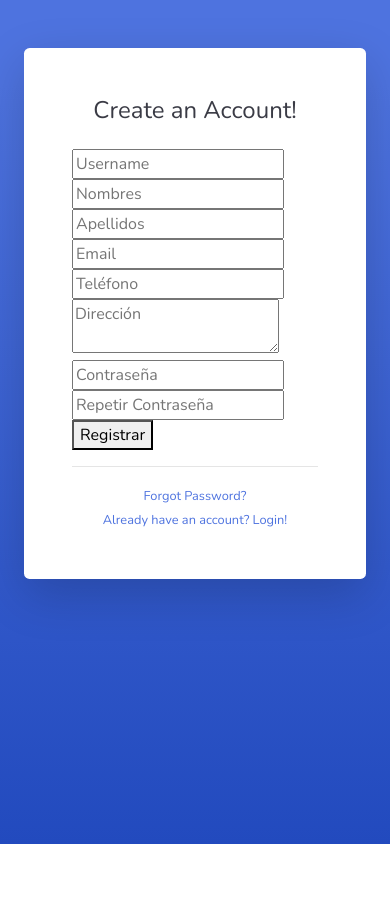
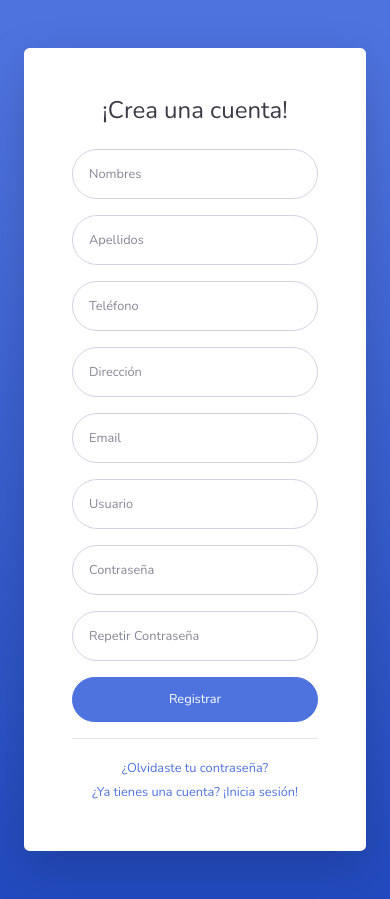
Before and after one commit to CristianRR21/trabajoFinalCHD_RC, a Django app: page /registro in a window 390 px wide. Before the commit the page ends 844 px from the top, so only its background shows below. Run offline with Django 5.2, Linux system fonts and the light colour scheme; some libraries are stand-ins or nearby versions.

Commit message:
Diseño en Login y Registro

```diff
--- a/Aplicaciones/gestionArriendo/templates/habitaciones/misPublicaciones.html
+++ b/Aplicaciones/gestionArriendo/templates/habitaciones/misPublicaciones.html
@@ -65,7 +65,8 @@
                             }
                         });
                     }
-                </script>
+          </script>
+
         </div>
 
       </div>
--- a/Aplicaciones/gestionArriendo/templates/login/registrarUsuario.html
+++ b/Aplicaciones/gestionArriendo/templates/login/registrarUsuario.html
@@ -28,40 +28,85 @@
 
     <div class="container">
 
+        <!-- Outer Row -->
+        <div class="row justify-content-center">
+
+            <div class="col-xl-10 col-lg-12 col-md-9">
+
                 <div class="card o-hidden border-0 shadow-lg my-5">
                     <div class="card-body p-0">
                         <!-- Nested Row within Card Body -->
                         <div class="row">
-                    <div class="col-lg-5 d-none d-lg-block bg-register-image"></div>
-                    <div class="col-lg-7">
+                            <!-- Imagen izquierda -->
+                             <div class="col-lg-6 d-none d-lg-block bg-login-image">
+                                  <img src="{% static 'plantilla/administrador/img/logo.jpg' %}" alt="Logo RoomSpace"
+                                    style="width: 90%; height: 80%; object-fit: contain; display: block; margin: 0 auto 10px;">
+                                <h1 style="font-weight: 700; font-size: 2.4rem; color: #4e73df; margin: 0; text-align:center">RoomSpace</h1>
+                            </div>
+
+                            <!-- Formulario a la derecha -->
+                            <div class="col-lg-6">
                                 <div class="p-5">
-                            <div class="text-center">
-                                <h1 class="h4 text-gray-900 mb-4">Create an Account!</h1>
+                                    <div class="text-center mb-4">
+                                        <h1 class="h4 text-gray-900">¡Crea una cuenta!</h1>
                                     </div>
 
                                     <form class="user" action="/registrarUsuario" method="post">
                                         {% csrf_token %}
-                                <input type="text" name="username" placeholder="Username" required>
-                                <input type="text" name="first_name" placeholder="Nombres" required>
-                                <input type="text" name="last_name" placeholder="Apellidos" required>
-                                <input type="email" name="email" placeholder="Email" required>
-                                <input type="text" name="telefono" placeholder="Teléfono" required>
-                                <textarea name="direccion" placeholder="Dirección" required></textarea>
-                                <input type="password" name="password" placeholder="Contraseña" required>
-                                <input type="password" name="password2" placeholder="Repetir Contraseña" required>
-                                <button type="submit">Registrar</button>
-                            </form>
+
+                                        <div class="form-row">
+
+                                            <div class="form-group col-md-6">
+                                                <input type="text" name="first_name" class="form-control form-control-user" placeholder="Nombres" required>
+                                            </div>
+                                            <div class="form-group col-md-6">
+                                                <input type="text" name="last_name" class="form-control form-control-user" placeholder="Apellidos" required>
+                                            </div>
+                                        </div>
+
+                                        <div class="form-row">
+                                            <div class="form-group col-md-6">
+                                                <input type="text" name="telefono" class="form-control form-control-user" placeholder="Teléfono" required>
+                                            </div>
+                                            <div class="form-group col-md-6">
+                                                <input type="text" name="direccion" class="form-control form-control-user" placeholder="Dirección" rows="1" required>
+                                            </div>
+                                        </div>
+
+                                        <div class="form-row">
+
+                                            <div class="form-group col-md-6">
+                                                <input type="email" name="email" class="form-control form-control-user" placeholder="Email" required>
+                                            </div>
+                                            <div class="form-group col-md-6">
+                                                <input type="text" name="username" class="form-control form-control-user" placeholder="Usuario" required>
+                                            </div>
+                                        </div>
 
 
 
+                                        <div class="form-row">
+                                            <div class="form-group col-md-6">
+                                                <input type="password" name="password" class="form-control form-control-user" placeholder="Contraseña" required>
+                                            </div>
+                                            <div class="form-group col-md-6">
+                                                <input type="password" name="password2" class="form-control form-control-user" placeholder="Repetir Contraseña" required>
+                                            </div>
+                                        </div>
+
+                                        <button type="submit" class="btn btn-primary btn-user btn-block">
+                                            Registrar
+                                        </button>
+                                    </form>
 
                                     <hr>
                                     <div class="text-center">
-                                <a class="small" href="forgot-password.html">Forgot Password?</a>
+                                        <a class="small" href="#">¿Olvidaste tu contraseña?</a>
                                     </div>
                                     <div class="text-center">
-                                <a class="small" href="login.html">Already have an account? Login!</a>
+                                        <a class="small" href="/iniciarSesion">¿Ya tienes una cuenta? ¡Inicia sesión!</a>
                                     </div>
+
                                 </div>
                             </div>
                         </div>
@@ -70,15 +115,14 @@
 
             </div>
 
-    <!-- Bootstrap core JavaScript-->
+        </div>
+
+    </div>
+
     <!-- Bootstrap core JavaScript-->
     <script src="{% static 'plantilla/administrador/vendor/jquery/jquery.min.js' %}"></script>
     <script src="{% static 'plantilla/administrador/vendor/bootstrap/js/bootstrap.bundle.min.js' %}"></script>
-
-            <!-- Core plugin JavaScript-->
     <script src="{% static 'plantilla/administrador/vendor/jquery-easing/jquery.easing.min.js' %}"></script>
-
-            <!-- Custom scripts for all pages-->
     <script src="{% static 'plantilla/administrador/js/sb-admin-2.min.js' %}"></script>
 
 </body>
```
Also changed, not shown: Aplicaciones/gestionArriendo/templates/login/login.html (+42 -6 lines), trabajoFinalCHD_RC/static/plantilla/administrador/img/logo.jpg (added). Lines whose indentation alone changed are shown as unchanged.
